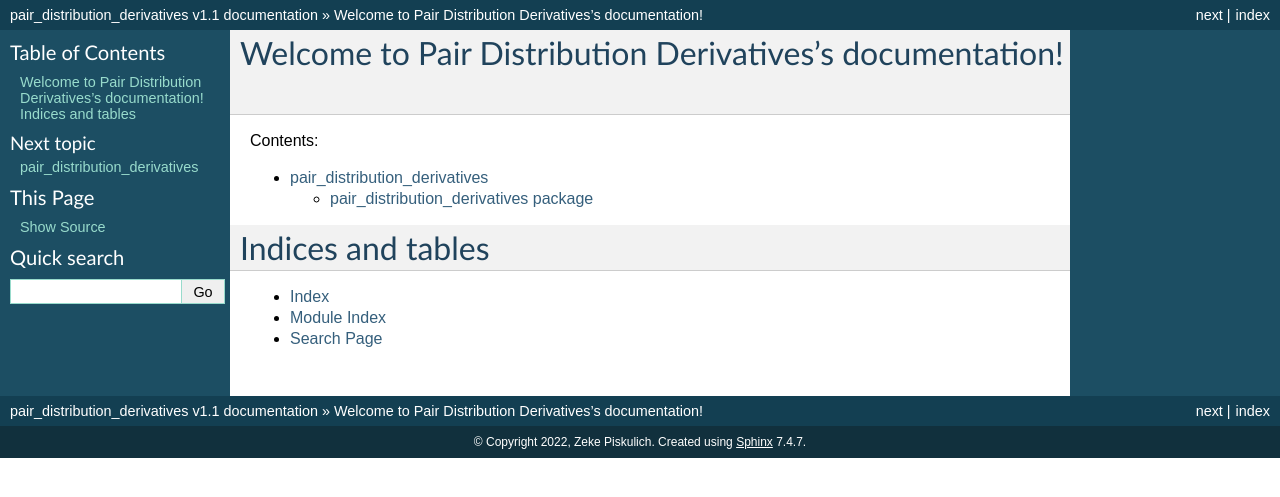
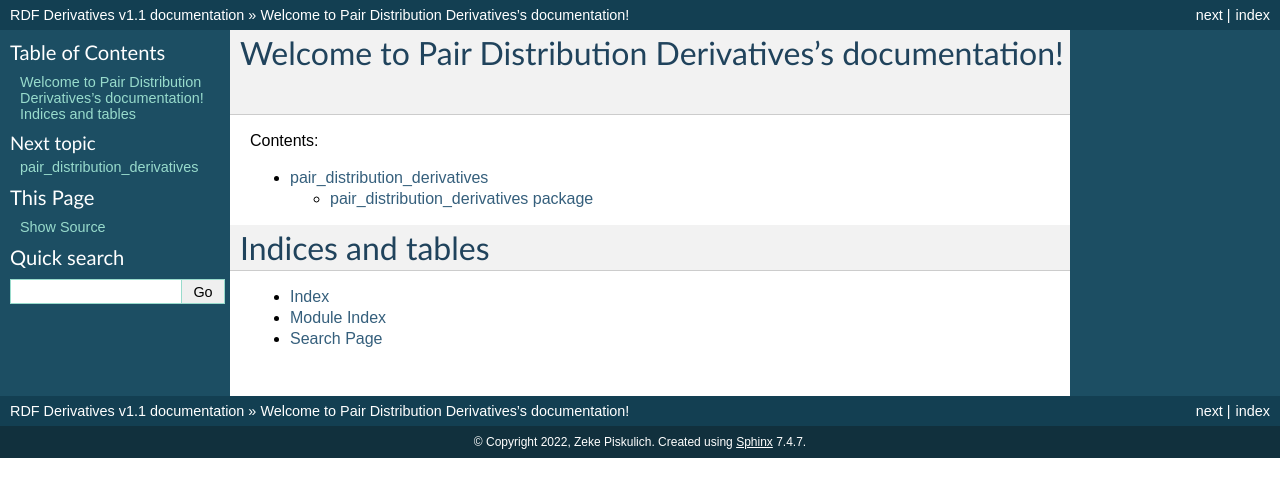
Before and after one commit to piskuliche/pair-distribution-derivatives, a Sphinx documentation site: the page built from docs/source/index.rst, in a window 1280 px wide. Shown: the top 497 px of the page. Built offline with Sphinx 7.4.7, drawn with Linux system fonts in a browser that asks for light colours.

Commit message:
fixing docs

```diff
--- a/docs/source/conf.py
+++ b/docs/source/conf.py
@@ -6,7 +6,7 @@
 # -- Project information -----------------------------------------------------
 # https://www.sphinx-doc.org/en/master/usage/configuration.html#project-information
 
-project = 'pair_distribution_derivatives'
+project = 'RDF Derivatives'
 copyright = '2022, Zeke Piskulich'
 author = 'Zeke Piskulich'
 release = 'v1.1'
@@ -14,7 +14,7 @@ release = 'v1.1'
 # -- General configuration ---------------------------------------------------
 # https://www.sphinx-doc.org/en/master/usage/configuration.html#general-configuration
 import os, sys
-sys.path.insert(0, os.path.abspath('../../pair_distribution_derivatives'))
+sys.path.insert(0, os.path.abspath('../../RDFDeriv'))
 extensions = ['sphinx.ext.napoleon','sphinx.ext.autodoc','sphinx.ext.todo','sphinx.ext.githubpages']
 
 autodoc_default_flags = ['members']
```
